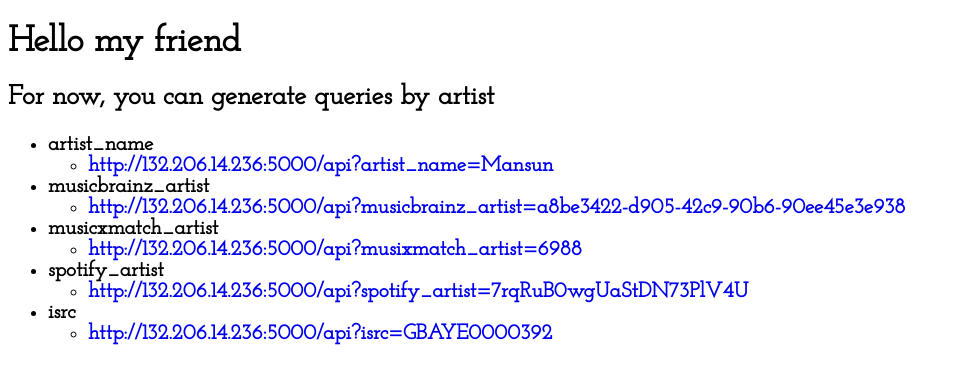
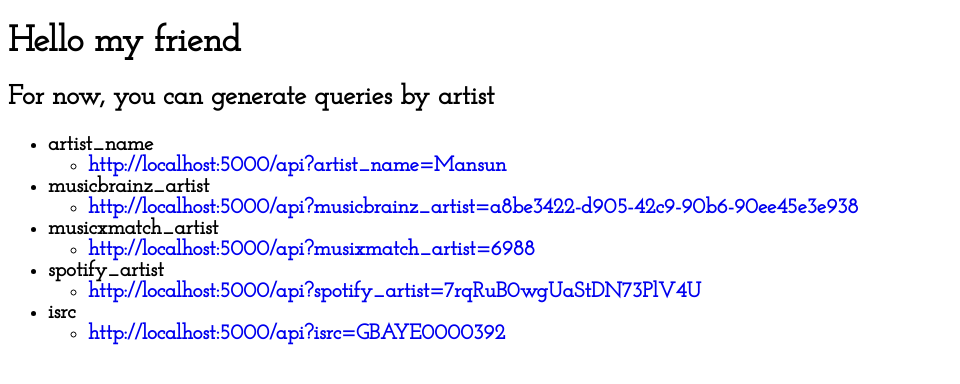
Before and after one commit to digitalmusiclab/grail_api, a Flask app: page / in a window 1280 px wide. Shown: the top 384 px of the page, without its empty margins (0-960 px from the left). Run offline with Flask 2, Linux system fonts and the light colour scheme.

Commit message:
Fix: Template HTML page now displays localhost instead of my own machine's IP

```diff
--- a/templates/hello.html
+++ b/templates/hello.html
@@ -21,23 +21,23 @@
   <ul>
   	<li>artist_name</li>
   	<ul>
-  		<li><a href="http://132.206.14.236:5000/api?artist_name=Mansun">http://132.206.14.236:5000/api?artist_name=Mansun</a></li>
+  		<li><a href="http://localhost:5000/api?artist_name=Mansun">http://localhost:5000/api?artist_name=Mansun</a></li>
   	</ul>
   	<li>musicbrainz_artist</li>
   	<ul>
-  		<li><a href="http://132.206.14.236:5000/api?musicbrainz_artist=a8be3422-d905-42c9-90b6-90ee45e3e938">http://132.206.14.236:5000/api?musicbrainz_artist=a8be3422-d905-42c9-90b6-90ee45e3e938</a></li>
+  		<li><a href="http://localhost:5000/api?musicbrainz_artist=a8be3422-d905-42c9-90b6-90ee45e3e938">http://localhost:5000/api?musicbrainz_artist=a8be3422-d905-42c9-90b6-90ee45e3e938</a></li>
   	</ul>
   	<li>musicxmatch_artist</li>
   	<ul>
-  		<li><a href="http://132.206.14.236:5000/api?musixmatch_artist=6988">http://132.206.14.236:5000/api?musixmatch_artist=6988</a></li>
+  		<li><a href="http://localhost:5000/api?musixmatch_artist=6988">http://localhost:5000/api?musixmatch_artist=6988</a></li>
   	</ul>
   	<li>spotify_artist</li>
   	<ul>
-  		<li><a href="http://132.206.14.236:5000/api?spotify_artist=7rqRuB0wgUaStDN73PlV4U">http://132.206.14.236:5000/api?spotify_artist=7rqRuB0wgUaStDN73PlV4U</a></li>
+  		<li><a href="http://localhost:5000/api?spotify_artist=7rqRuB0wgUaStDN73PlV4U">http://localhost:5000/api?spotify_artist=7rqRuB0wgUaStDN73PlV4U</a></li>
     </ul>
     <li>isrc</li>
     <ul>
-      <li><a href="http://132.206.14.236:5000/api?isrc=GBAYE0000392">http://132.206.14.236:5000/api?isrc=GBAYE0000392</a></li>
+      <li><a href="http://localhost:5000/api?isrc=GBAYE0000392">http://localhost:5000/api?isrc=GBAYE0000392</a></li>
   	</ul>
   </ul>
   </h3>
```
